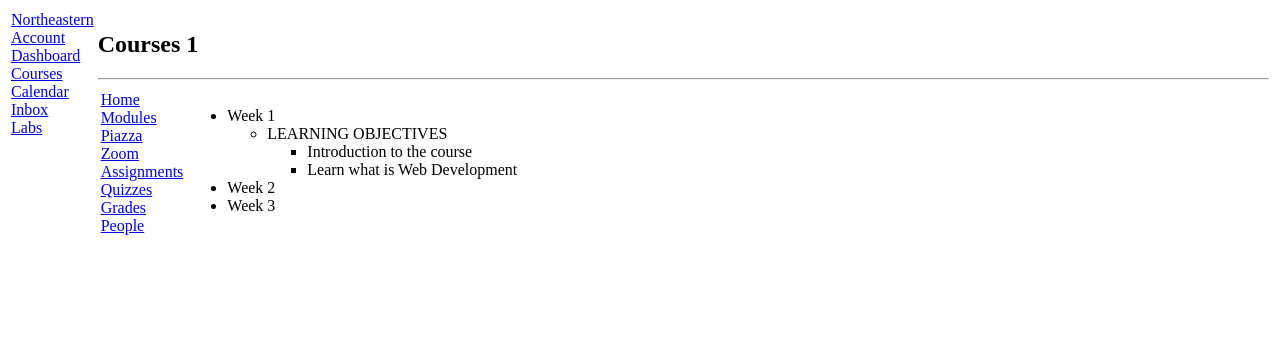
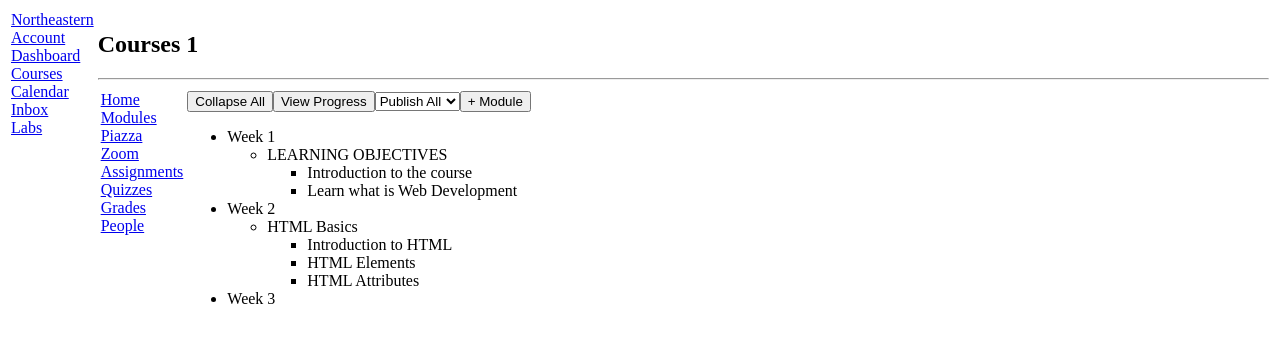
Before and after one commit to kushalkrishnappa/kambaz, a Next.js app: page /Courses/1/Modules in a window 1280 px wide. Shown: the top 342 px of the page. Built offline with nearby package versions, Linux system fonts and the light colour scheme.

Commit message:
updated modules and home in courses

```diff
--- a/app/(Kambaz)/Courses/[cid]/Modules/page.tsx
+++ b/app/(Kambaz)/Courses/[cid]/Modules/page.tsx
@@ -1,7 +1,12 @@
 export default function Modules() {
   return (
     <div>
-      {/* Implement Collapse All button, View Progress button, etc. */}
+      <button>Collapse All</button>
+      <button>View Progress</button>
+      <select>
+        <option>Publish All</option>
+      </select>
+      <button>+ Module</button>
       <ul id="wd-modules">
         <li className="wd-module">
           <div className="wd-title">Week 1</div>
@@ -10,17 +15,30 @@ export default function Modules() {
               <span className="wd-title">LEARNING OBJECTIVES</span>
               <ul className="wd-content">
                 <li className="wd-content-item">Introduction to the course</li>
-                <li className="wd-content-item">Learn what is Web Development</li>
+                <li className="wd-content-item">
+                  Learn what is Web Development
+                </li>
               </ul>
             </li>
           </ul>
         </li>
         <li className="wd-module">
           <div className="wd-title">Week 2</div>
+          <ul className="wd-lessons">
+            <li className="wd-lesson">
+              <span className="wd-title">HTML Basics</span>
+              <ul className="wd-content">
+                <li className="wd-content-item">Introduction to HTML</li>
+                <li className="wd-content-item">HTML Elements</li>
+                <li className="wd-content-item">HTML Attributes</li>
+              </ul>
+            </li>
+          </ul>
         </li>
         <li className="wd-module">
           <div className="wd-title">Week 3</div>
         </li>
       </ul>
     </div>
-);}
+  );
+}
```
Also changed, not shown: app/(Kambaz)/Courses/[cid]/Home/page.tsx (+9 -3 lines).
